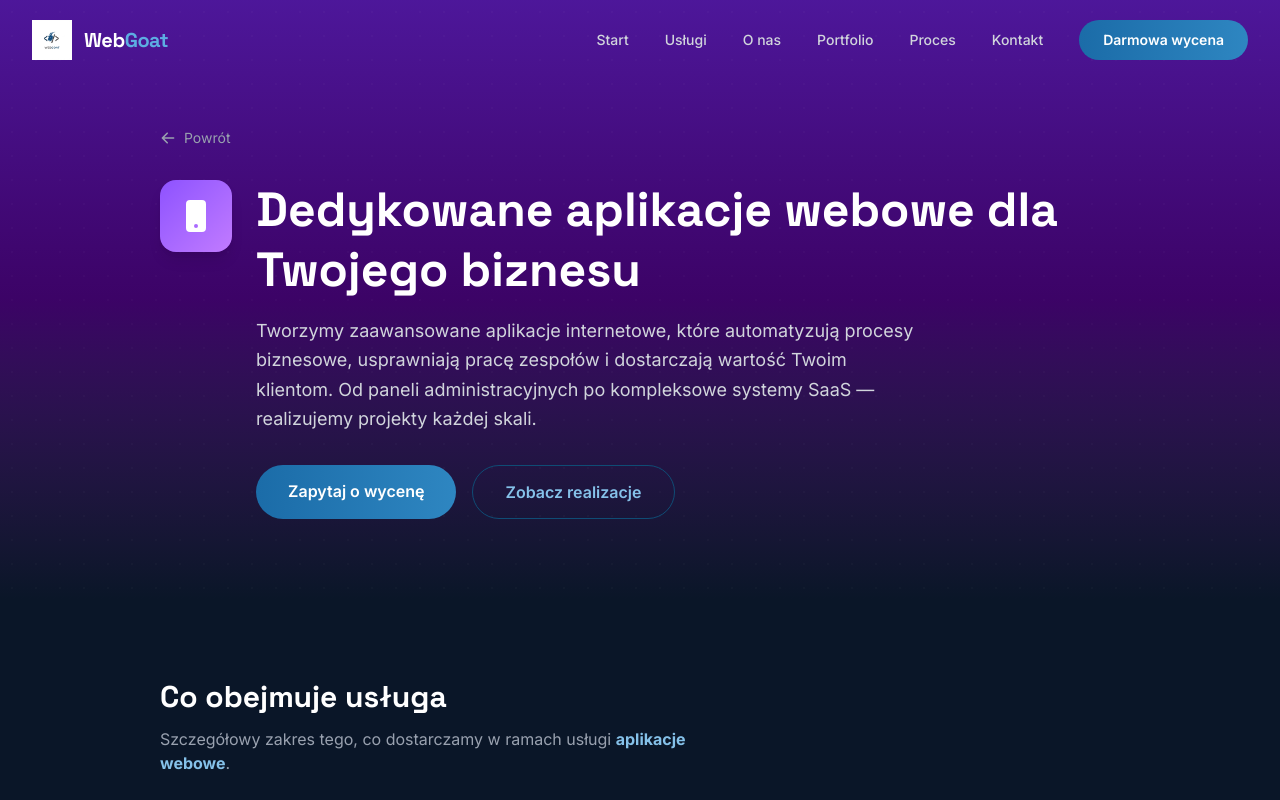
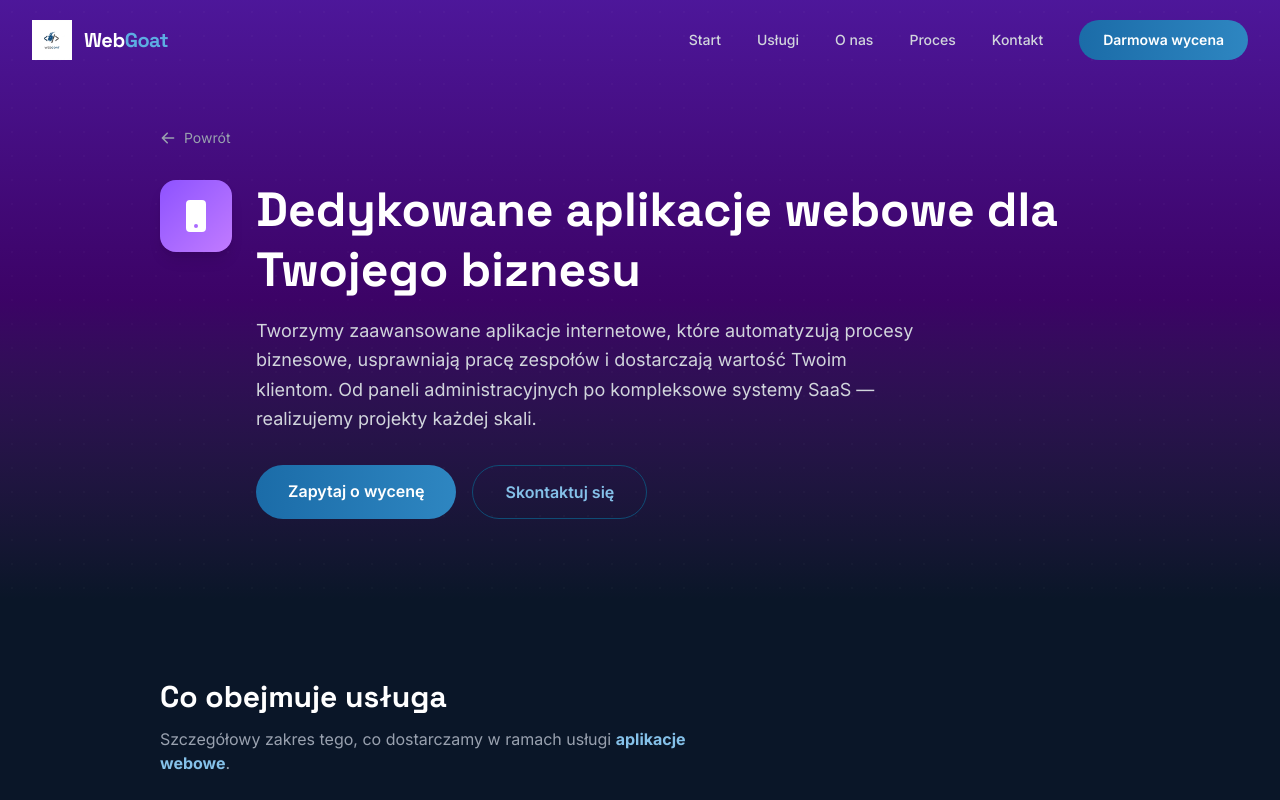
Before and after one commit to PanKoza/Moja-strona-2.0, a React (Vite) app in the folder frontend/: page /uslugi/aplikacje-webowe in a window 1280 px wide. Shown: the top 800 px of the page. Built offline with nearby package versions, Linux system fonts and the light colour scheme.

Commit message:
usuniecie portfolio section

```diff
--- a/frontend/src/App.jsx
+++ b/frontend/src/App.jsx
@@ -3,7 +3,6 @@ import Navbar from './components/Navbar'
 import HeroSection from './components/HeroSection'
 import ServicesSection from './components/ServicesSection'
 import AboutSection from './components/AboutSection'
-import PortfolioSection from './components/PortfolioSection'
 import ProcessSection from './components/ProcessSection'
 import ContactSection from './components/ContactSection'
 import Footer from './components/Footer'
@@ -16,7 +15,6 @@ function HomePage() {
       <HeroSection />
       <ServicesSection />
       <AboutSection />
-      <PortfolioSection />
       <ProcessSection />
       <ContactSection />
     </>
--- a/frontend/src/components/ContactSection.jsx
+++ b/frontend/src/components/ContactSection.jsx
@@ -13,14 +13,14 @@ const contactInfo = [
   {
     icon: HiMail,
     label: 'Email',
-    value: 'kontakt@webgoat.pl',
-    href: 'mailto:kontakt@webgoat.pl',
+    value: 'jakub.kuzakowski@gmail.com',
+    href: 'mailto:jakub.kuzakowski@gmail.com',
   },
   {
     icon: HiPhone,
     label: 'Telefon',
-    value: '+48 123 456 789',
-    href: 'tel:+48123456789',
+    value: '+48 883 821 301',
+    href: 'tel:+48883821301',
   },
 ]
 
--- a/frontend/src/components/Footer.jsx
+++ b/frontend/src/components/Footer.jsx
@@ -10,7 +10,6 @@ const footerLinks = {
   ],
   'Firma': [
     { name: 'O nas', href: '/#o-nas' },
-    { name: 'Portfolio', href: '/#portfolio' },
     { name: 'Proces', href: '/#proces' },
     { name: 'Kontakt', href: '/#kontakt' },
   ],
--- a/frontend/src/components/HeroSection.jsx
+++ b/frontend/src/components/HeroSection.jsx
@@ -138,10 +138,10 @@ export default function HeroSection() {
             <span className="absolute inset-0 bg-gradient-to-r from-primary-500 to-accent-500 opacity-0 group-hover:opacity-100 transition-opacity duration-500" />
           </a>
           <a
-            href="#portfolio"
+            href="#kontakt"
             className="px-8 py-4 border border-primary-700 text-primary-300 font-semibold rounded-full hover:bg-primary-900/50 hover:border-primary-500 transition-all duration-300 hover:-translate-y-1"
           >
-            Zobacz realizacje
+            Skontaktuj się
           </a>
         </motion.div>
 
--- a/frontend/src/components/Navbar.jsx
+++ b/frontend/src/components/Navbar.jsx
@@ -7,7 +7,6 @@ const navLinks = [
   { name: 'Start', href: '#hero' },
   { name: 'Usługi', href: '#uslugi' },
   { name: 'O nas', href: '#o-nas' },
-  { name: 'Portfolio', href: '#portfolio' },
   { name: 'Proces', href: '#proces' },
   { name: 'Kontakt', href: '#kontakt' },
 ]
--- a/frontend/src/components/ServicePage.jsx
+++ b/frontend/src/components/ServicePage.jsx
@@ -132,10 +132,10 @@ export default function ServicePage() {
                   <span className="absolute inset-0 bg-gradient-to-r from-primary-500 to-accent-500 opacity-0 group-hover:opacity-100 transition-opacity duration-500" />
                 </Link>
                 <Link
-                  to="/#portfolio"
+                  to="/#kontakt"
                   className="px-8 py-3.5 border border-primary-700 text-primary-300 font-semibold rounded-full hover:bg-primary-900/50 hover:border-primary-500 transition-all duration-300 hover:-translate-y-0.5"
                 >
-                  Zobacz realizacje
+                  Skontaktuj się
                 </Link>
               </motion.div>
             </div>
```
